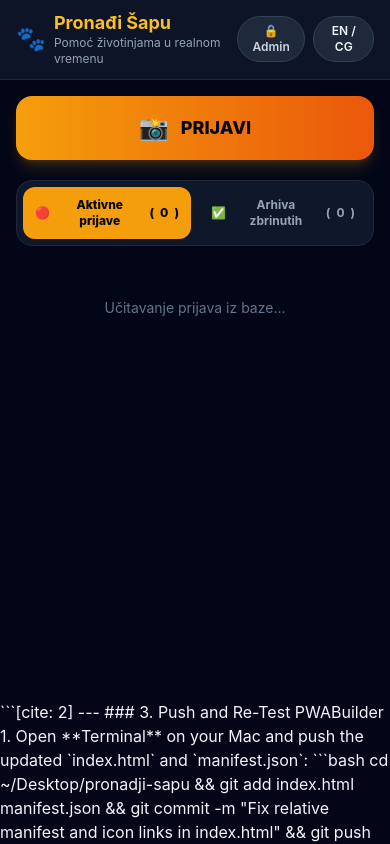
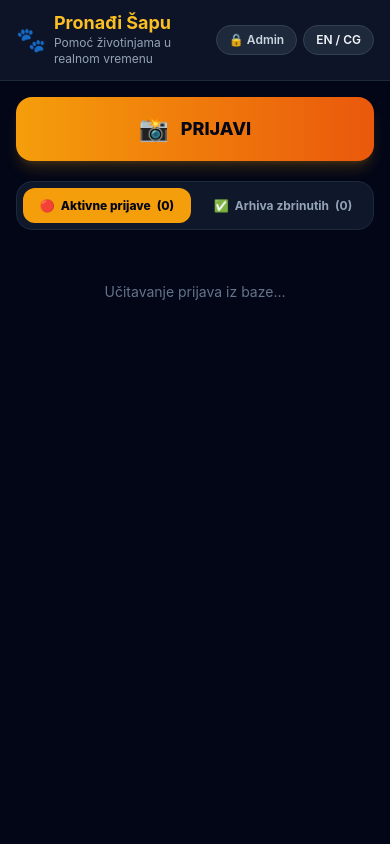
Before and after one commit to akovmne/pronadji-sapu, a plain HTML site: page index.html in a window 390 px wide. Drawn offline with nearby package versions, Linux system fonts and the light colour scheme; no server answers.

Commit message:
Clean index.html and improve mobile button layout

````diff
--- a/index.html
+++ b/index.html
@@ -18,19 +18,19 @@
 <body class="bg-slate-950 text-slate-100 min-h-screen flex flex-col">
 
   <!-- HEADER -->
-  <header class="sticky top-0 z-30 bg-slate-900/90 backdrop-blur border-b border-slate-800 px-4 py-3 flex items-center justify-between">
-    <div class="flex items-center gap-2">
-      <span class="text-2xl">🐾</span>
-      <div>
-        <h1 id="app-title" class="font-bold text-lg leading-tight text-amber-400">Pronađi Šapu</h1>
-        <p id="app-subtitle" class="text-xs text-slate-400">Pomoć životinjama u realnom vremenu</p>
+  <header class="sticky top-0 z-30 bg-slate-900/90 backdrop-blur border-b border-slate-800 px-4 py-3 flex items-center justify-between gap-2">
+    <div class="flex items-center gap-2 min-w-0">
+      <span class="text-2xl shrink-0">🐾</span>
+      <div class="min-w-0">
+        <h1 id="app-title" class="font-bold text-lg leading-tight text-amber-400 truncate">Pronađi Šapu</h1>
+        <p id="app-subtitle" class="text-xs text-slate-400 leading-snug">Pomoć životinjama u realnom vremenu</p>
       </div>
     </div>
-    <div class="flex items-center gap-2">
-      <button id="admin-toggle-btn" type="button" class="px-3 py-1.5 rounded-full bg-slate-800 hover:bg-slate-700 text-xs font-semibold border border-slate-700 text-slate-300">
+    <div class="flex items-center gap-1.5 shrink-0">
+      <button id="admin-toggle-btn" type="button" class="shrink-0 whitespace-nowrap px-3 py-1.5 rounded-full bg-slate-800 hover:bg-slate-700 text-xs font-semibold border border-slate-700 text-slate-300">
         🔒 Admin
       </button>
-      <button id="lang-toggle" type="button" class="px-3 py-1.5 rounded-full bg-slate-800 hover:bg-slate-700 text-xs font-semibold border border-slate-700">
+      <button id="lang-toggle" type="button" class="shrink-0 whitespace-nowrap px-3 py-1.5 rounded-full bg-slate-800 hover:bg-slate-700 text-xs font-semibold border border-slate-700">
         EN / CG
       </button>
     </div>
@@ -169,11 +169,15 @@
 
     <!-- TABS: ACTIVE VS ARCHIVE -->
     <div class="grid grid-cols-2 gap-2 bg-slate-900 p-1.5 rounded-2xl border border-slate-800">
-      <button type="button" id="tab-active" class="py-2.5 px-3 rounded-xl bg-amber-500 text-slate-950 font-extrabold text-xs flex items-center justify-center gap-1.5 transition">
-        <span>🔴</span> <span id="tab-active-label">Aktivne prijave</span> (<span id="count-active">0</span>)
+      <button type="button" id="tab-active" class="py-2.5 px-2.5 rounded-xl bg-amber-500 text-slate-950 font-extrabold text-xs leading-tight text-center flex items-center justify-center gap-1.5 transition">
+        <span class="shrink-0">🔴</span>
+        <span id="tab-active-label">Aktivne prijave</span>
+        <span class="shrink-0">(<span id="count-active">0</span>)</span>
       </button>
-      <button type="button" id="tab-resolved" class="py-2.5 px-3 rounded-xl text-slate-400 hover:text-white font-bold text-xs flex items-center justify-center gap-1.5 transition">
-        <span>✅</span> <span id="tab-resolved-label">Arhiva zbrinutih</span> (<span id="count-resolved">0</span>)
+      <button type="button" id="tab-resolved" class="py-2.5 px-2.5 rounded-xl text-slate-400 hover:text-white font-bold text-xs leading-tight text-center flex items-center justify-center gap-1.5 transition">
+        <span class="shrink-0">✅</span>
+        <span id="tab-resolved-label">Arhiva zbrinutih</span>
+        <span class="shrink-0">(<span id="count-resolved">0</span>)</span>
       </button>
     </div>
 
@@ -321,10 +325,10 @@
     function updateAdminUI() {
       if (isAdmin) {
         adminToggleBtn.textContent = "🔓 Admin ON";
-        adminToggleBtn.className = "px-3 py-1.5 rounded-full bg-amber-500/20 text-amber-300 text-xs font-bold border border-amber-500/50";
+        adminToggleBtn.className = "shrink-0 whitespace-nowrap px-3 py-1.5 rounded-full bg-amber-500/20 text-amber-300 text-xs font-bold border border-amber-500/50";
       } else {
         adminToggleBtn.textContent = "🔒 Admin";
-        adminToggleBtn.className = "px-3 py-1.5 rounded-full bg-slate-800 hover:bg-slate-700 text-xs font-semibold border border-slate-700 text-slate-300";
+        adminToggleBtn.className = "shrink-0 whitespace-nowrap px-3 py-1.5 rounded-full bg-slate-800 hover:bg-slate-700 text-xs font-semibold border border-slate-700 text-slate-300";
       }
     }
     updateAdminUI();
@@ -372,15 +376,15 @@
 
     tabActiveBtn.addEventListener('click', () => {
       currentTab = 'active';
-      tabActiveBtn.className = "py-2.5 px-3 rounded-xl bg-amber-500 text-slate-950 font-extrabold text-xs flex items-center justify-center gap-1.5 transition";
-      tabResolvedBtn.className = "py-2.5 px-3 rounded-xl text-slate-400 hover:text-white font-bold text-xs flex items-center justify-center gap-1.5 transition";
+      tabActiveBtn.className = "py-2.5 px-2.5 rounded-xl bg-amber-500 text-slate-950 font-extrabold text-xs leading-tight text-center flex items-center justify-center gap-1.5 transition";
+      tabResolvedBtn.className = "py-2.5 px-2.5 rounded-xl text-slate-400 hover:text-white font-bold text-xs leading-tight text-center flex items-center justify-center gap-1.5 transition";
       renderReports();
     });
 
     tabResolvedBtn.addEventListener('click', () => {
       currentTab = 'resolved';
-      tabResolvedBtn.className = "py-2.5 px-3 rounded-xl bg-emerald-500 text-slate-950 font-extrabold text-xs flex items-center justify-center gap-1.5 transition";
-      tabActiveBtn.className = "py-2.5 px-3 rounded-xl text-slate-400 hover:text-white font-bold text-xs flex items-center justify-center gap-1.5 transition";
+      tabResolvedBtn.className = "py-2.5 px-2.5 rounded-xl bg-emerald-500 text-slate-950 font-extrabold text-xs leading-tight text-center flex items-center justify-center gap-1.5 transition";
+      tabActiveBtn.className = "py-2.5 px-2.5 rounded-xl text-slate-400 hover:text-white font-bold text-xs leading-tight text-center flex items-center justify-center gap-1.5 transition";
       renderReports();
     });
 
@@ -854,11 +858,3 @@
   </script>
 </body>
 </html>
-```[cite: 2]
-
----
-
-### 3. Push and Re-Test PWABuilder
-1. Open **Terminal** on your Mac and push the updated `index.html` and `manifest.json`:
-   ```bash
-   cd ~/Desktop/pronadji-sapu && git add index.html manifest.json && git commit -m "Fix relative manifest and icon links in index.html" && git push
````
